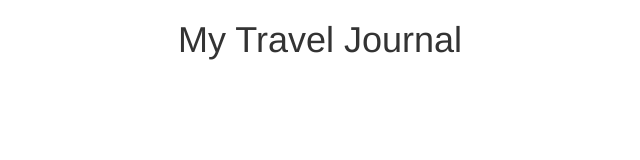
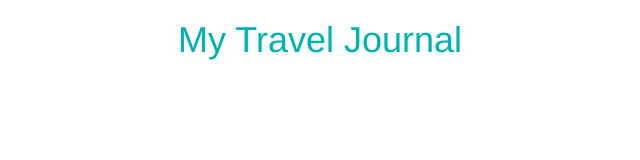
Before and after one commit to riya-hariharan/riya-hariharan.github.io, a plain HTML site: page index.html in a window 1280 px wide. Shown: the whole page, without its empty margins (320-960 px from the left). Drawn offline with nearby package versions, Linux system fonts and the light colour scheme.

Commit message:
Update index.css

```diff
--- a/index.css
+++ b/index.css
@@ -2,4 +2,5 @@
 
 #header {
   text-align:center;
+  color:#00b3b3;
 }
```
